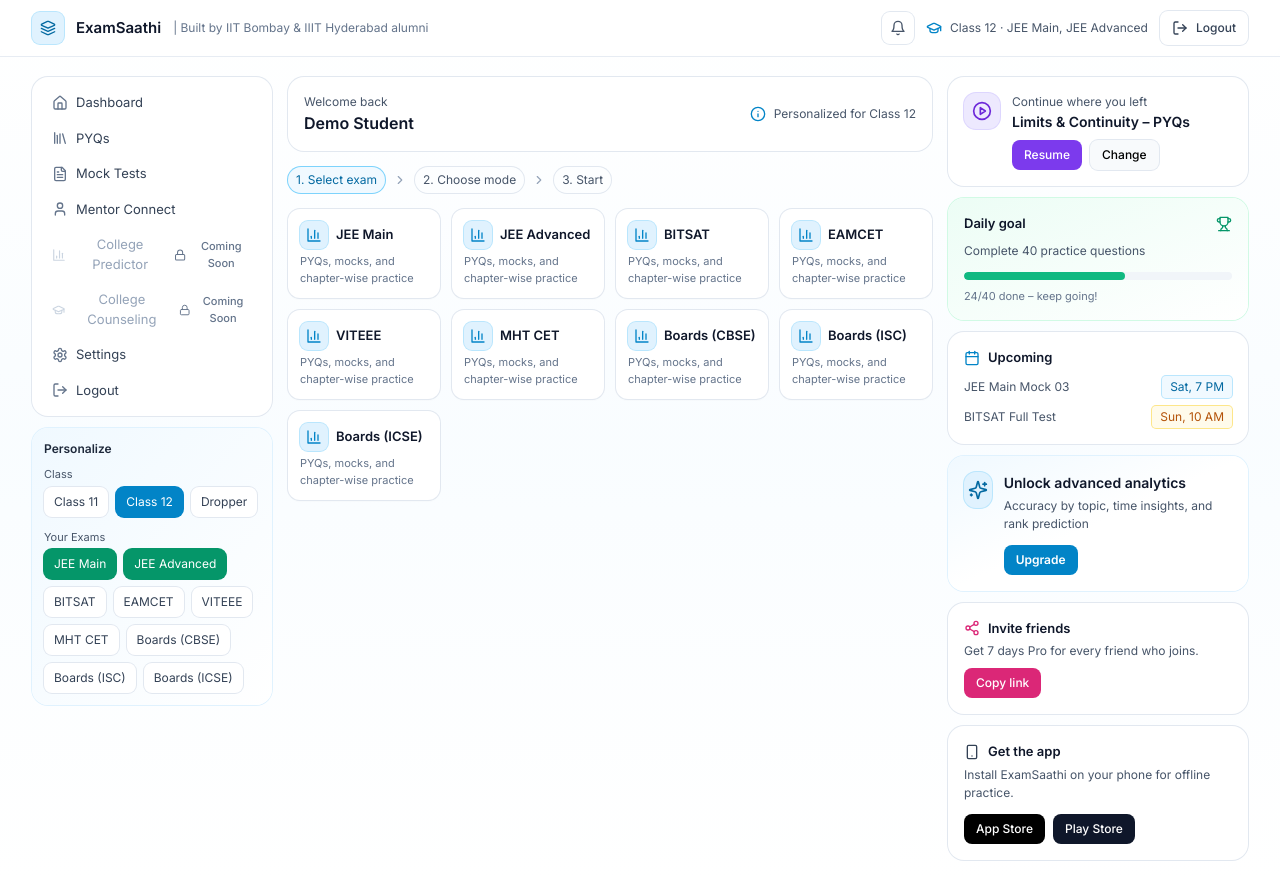
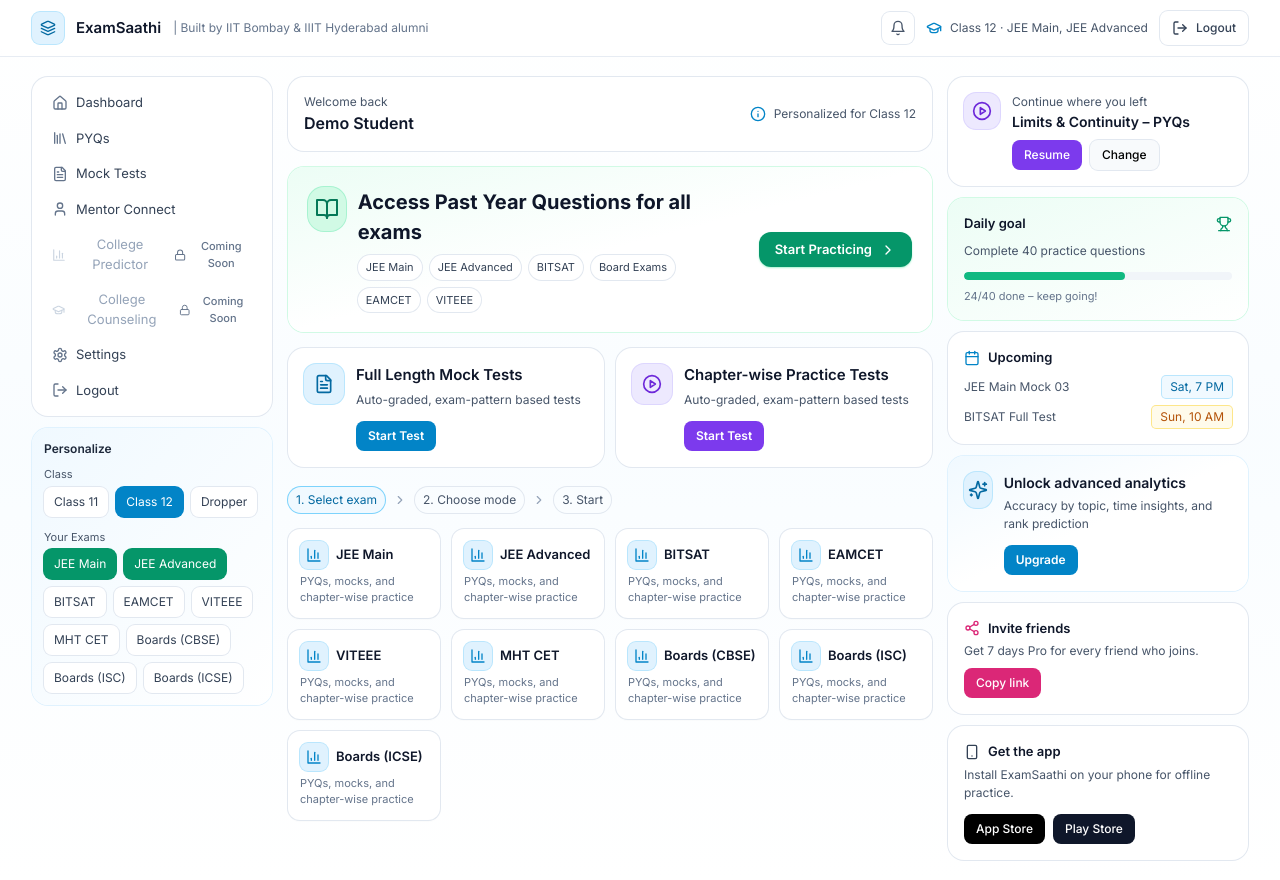
Before and after one commit to flamesResource6/frontend-repo_q7ovtfqp_aeqpc4, a React (Vite) app: page /dashboard in a window 1280 px wide. Built offline with nearby package versions, Linux system fonts and the light colour scheme; a web font is replaced by a local one.

Commit message:
Update project prj_q7ovtfqp - 2025-11-20T20:57:53.172Z

```diff
--- a/src/components/Dashboard.jsx
+++ b/src/components/Dashboard.jsx
@@ -110,6 +110,13 @@
     setPreferredExams((prev) =>
       prev.includes(id) ? prev.filter((x) => x !== id) : [...prev, id]
     );
+  }
+
+  function goToBuilder(targetMode) {
+    setMode(targetMode);
+    // Smooth scroll to the builder/stepper area
+    const el = document.getElementById("builder-stepper");
+    if (el) el.scrollIntoView({ behavior: "smooth", block: "start" });
   }
 
   return (
@@ -233,6 +240,60 @@
               </div>
             </div>
           </div>
+
+          {/* PYQs Module - Hero */}
+          <div className="rounded-2xl bg-gradient-to-br from-emerald-50 via-white to-white ring-1 ring-emerald-100 p-5 mb-4">
+            <div className="flex flex-col sm:flex-row sm:items-center sm:justify-between gap-4">
+              <div className="flex items-start gap-3">
+                <div className="h-11 w-11 rounded-2xl bg-emerald-100 ring-1 ring-emerald-200 grid place-items-center">
+                  <BookOpen className="h-6 w-6 text-emerald-700" />
+                </div>
+                <div>
+                  <div className="text-[18px] sm:text-[20px] font-bold text-slate-900">Access Past Year Questions for all exams</div>
+                  <div className="mt-2 flex flex-wrap gap-2">
+                    {["JEE Main","JEE Advanced","BITSAT","Board Exams","EAMCET","VITEEE"].map((label) => (
+                      <span key={label} className="text-[11px] px-2 py-1 rounded-full bg-white ring-1 ring-slate-200 text-slate-700">{label}</span>
+                    ))}
+                  </div>
+                </div>
+              </div>
+              <button onClick={() => goToBuilder("pyq")} className="shrink-0 inline-flex items-center gap-2 px-4 py-2 rounded-xl bg-emerald-600 hover:bg-emerald-700 text-white text-[13px] font-semibold shadow-sm shadow-emerald-200">
+                Start Practicing
+                <ChevronRight className="h-4 w-4" />
+              </button>
+            </div>
+          </div>
+
+          {/* Mock Test Module - Two Cards */}
+          <div className="grid grid-cols-1 sm:grid-cols-2 gap-3 mb-5">
+            <div className="rounded-2xl bg-white ring-1 ring-slate-200 p-4">
+              <div className="flex items-start gap-3">
+                <div className="h-10 w-10 rounded-xl bg-sky-100 ring-1 ring-sky-200 grid place-items-center">
+                  <FileText className="h-5 w-5 text-sky-700" />
+                </div>
+                <div className="flex-1">
+                  <div className="text-[15px] font-semibold text-slate-900">Full Length Mock Tests</div>
+                  <div className="mt-1 text-[12px] text-slate-600">Auto-graded, exam-pattern based tests</div>
+                  <button onClick={() => goToBuilder("mock")} className="mt-3 px-3 py-1.5 rounded-lg text-[12px] font-semibold bg-sky-600 text-white hover:bg-sky-700">Start Test</button>
+                </div>
+              </div>
+            </div>
+            <div className="rounded-2xl bg-white ring-1 ring-slate-200 p-4">
+              <div className="flex items-start gap-3">
+                <div className="h-10 w-10 rounded-xl bg-violet-100 ring-1 ring-violet-200 grid place-items-center">
+                  <PlayCircle className="h-5 w-5 text-violet-700" />
+                </div>
+                <div className="flex-1">
+                  <div className="text-[15px] font-semibold text-slate-900">Chapter-wise Practice Tests</div>
+                  <div className="mt-1 text-[12px] text-slate-600">Auto-graded, exam-pattern based tests</div>
+                  <button onClick={() => goToBuilder("mock")} className="mt-3 px-3 py-1.5 rounded-lg text-[12px] font-semibold bg-violet-600 text-white hover:bg-violet-700">Start Test</button>
+                </div>
+              </div>
+            </div>
+          </div>
+
+          {/* Builder / Stepper anchor */}
+          <div id="builder-stepper" />
 
           {/* Stepper */}
           <div className="mb-4 flex items-center gap-2 text-[12px] text-slate-600">
```
Also changed, not shown: 1 other file (tests, documents, lock files or other folders).
